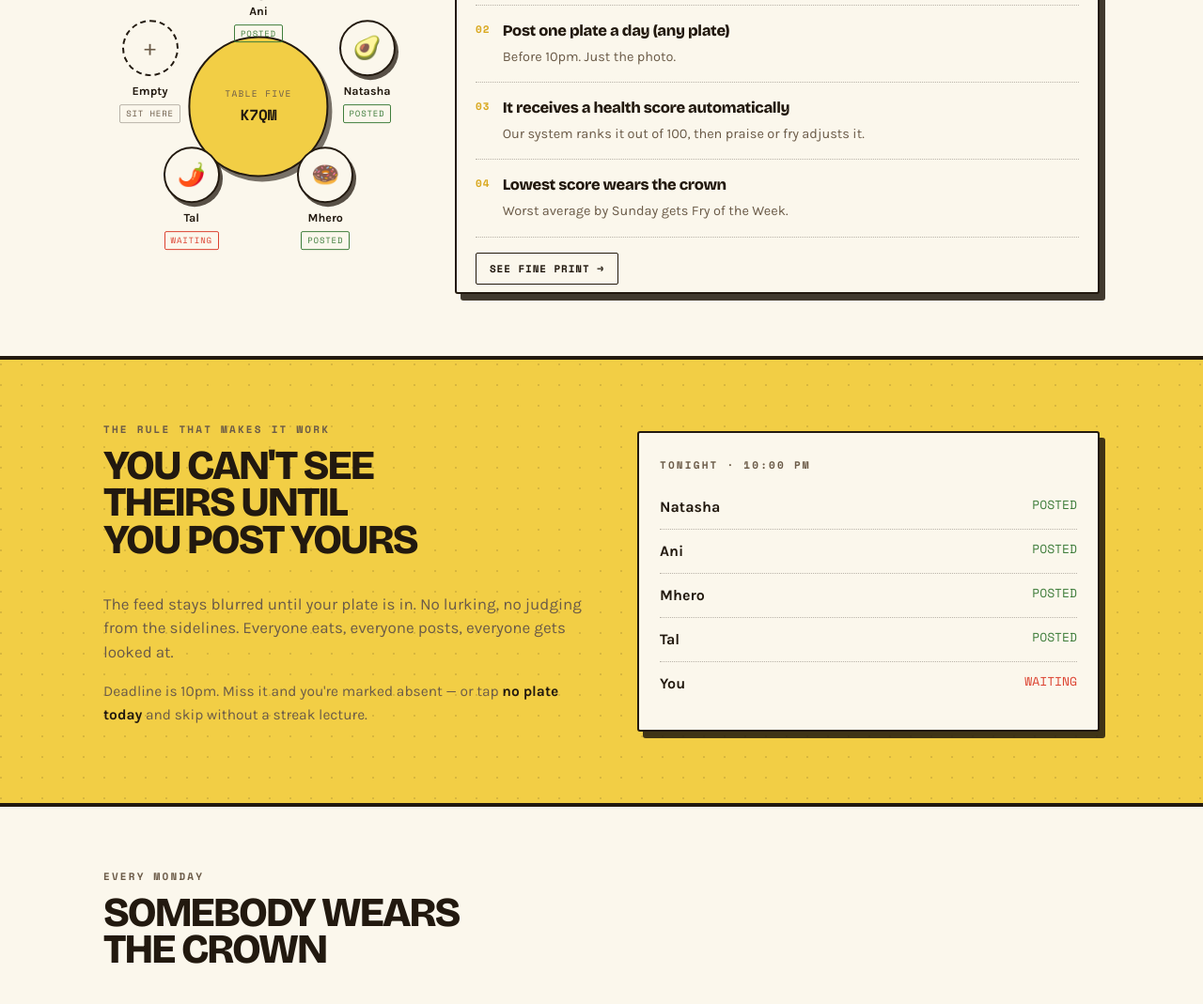
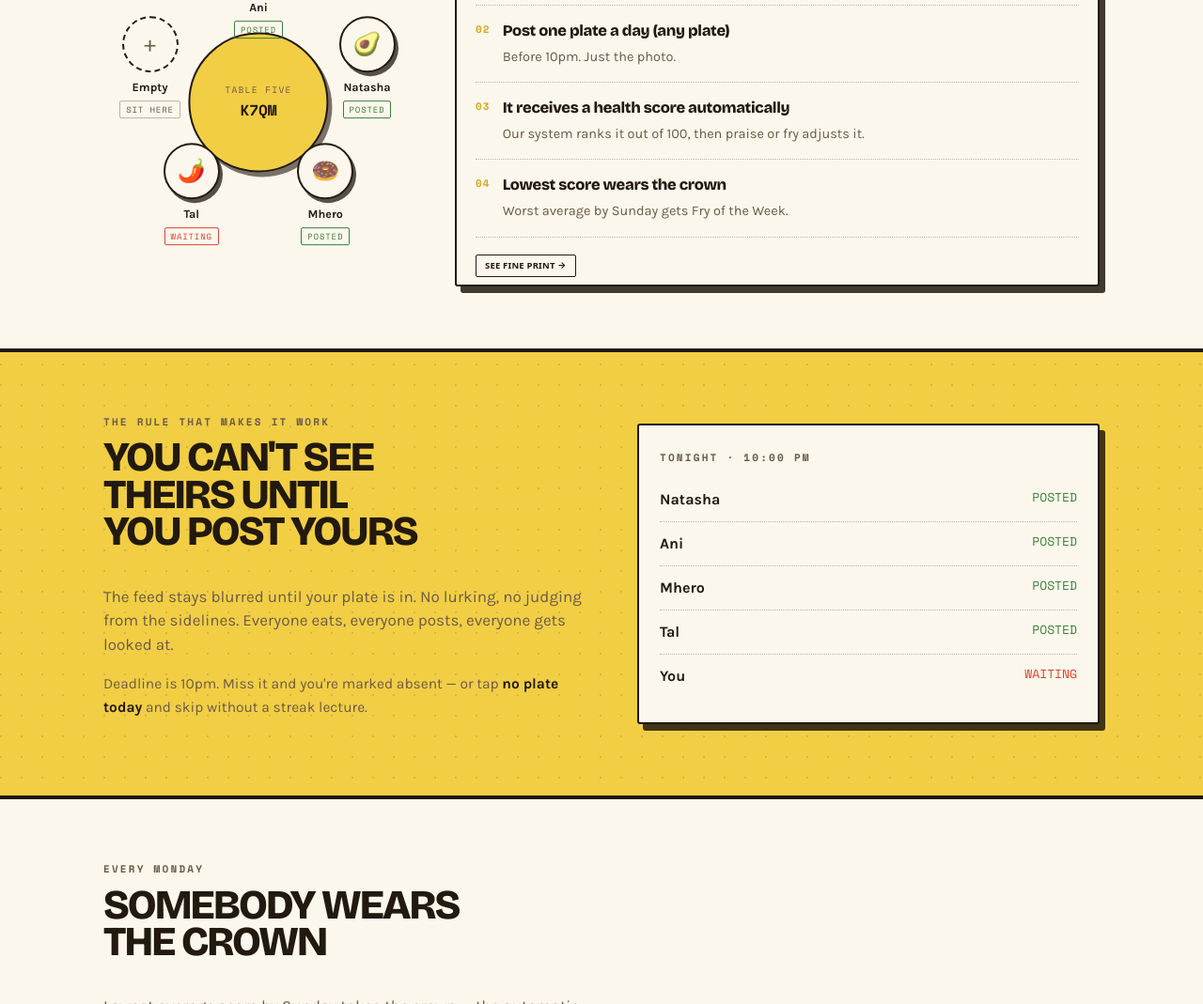
Before and after one commit to travelapproject-creator/friendsfried, a website: page index.html in a window 1280 px wide. Shown: the part 1087-2156 px from the top of the page at 94% size. Drawn offline with nearby package versions, Linux system fonts and the light colour scheme.

Commit message:
Add files via upload

```diff
--- a/index.html
+++ b/index.html
@@ -133,7 +133,7 @@ a:hover{color:inherit}
           </div>
         </sc-for>
         <div style="padding-top:14px;margin-top:2px">
-          <a href="fine-print.html" style="display:inline-flex;align-items:center;gap:6px;padding:8px 14px;border-radius:2px;border:1.5px solid #22190F;font-family:'Space Mono',monospace;font-size:11px;font-weight:700;letter-spacing:.08em;text-transform:uppercase;color:#22190F">See Fine Print →</a>
+          <a href="fine-print.html" style="display:inline-flex;align-items:center;gap:4px;padding:4px 9px;border-radius:2px;border:1.5px solid #22190F;font-family:system-ui,-apple-system,sans-serif;font-size:9.5px;font-weight:700;letter-spacing:.02em;text-transform:uppercase;color:#22190F">See Fine Print →</a>
         </div>
       </div>
     </div>
```
